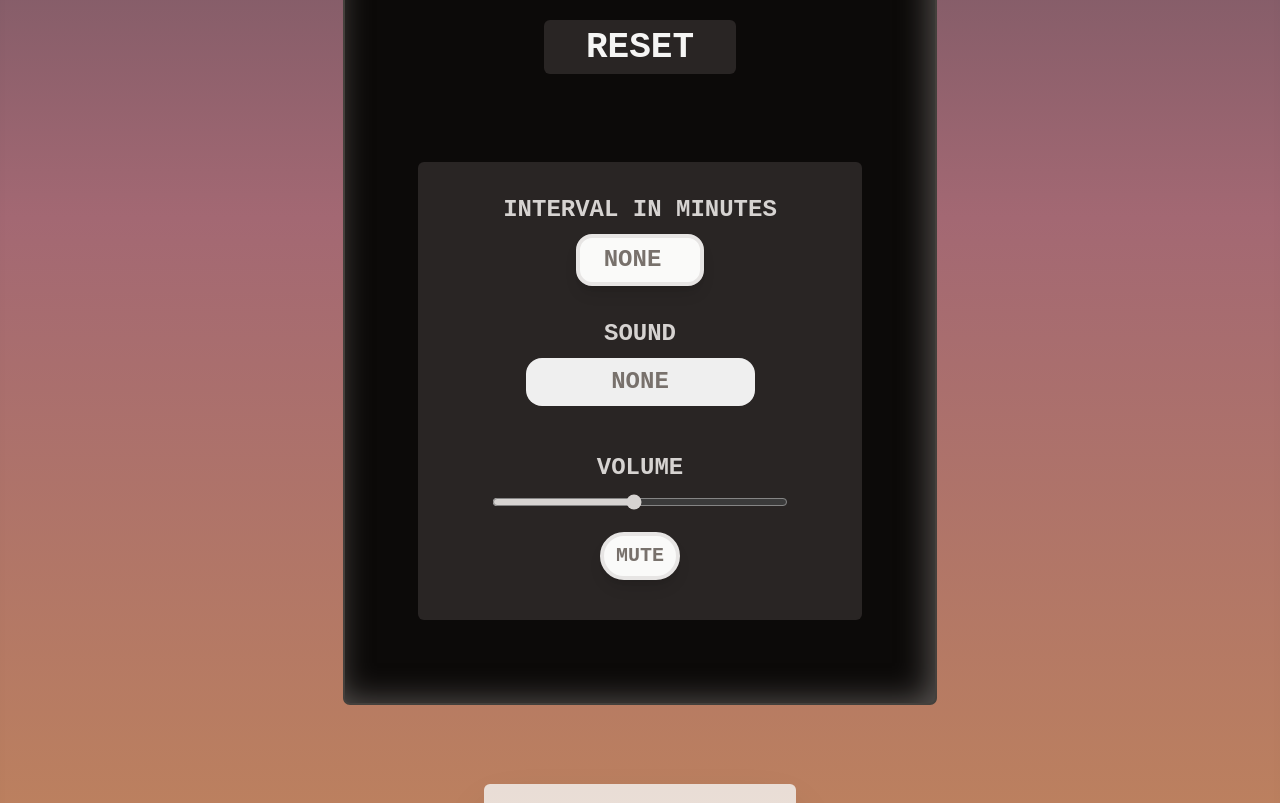
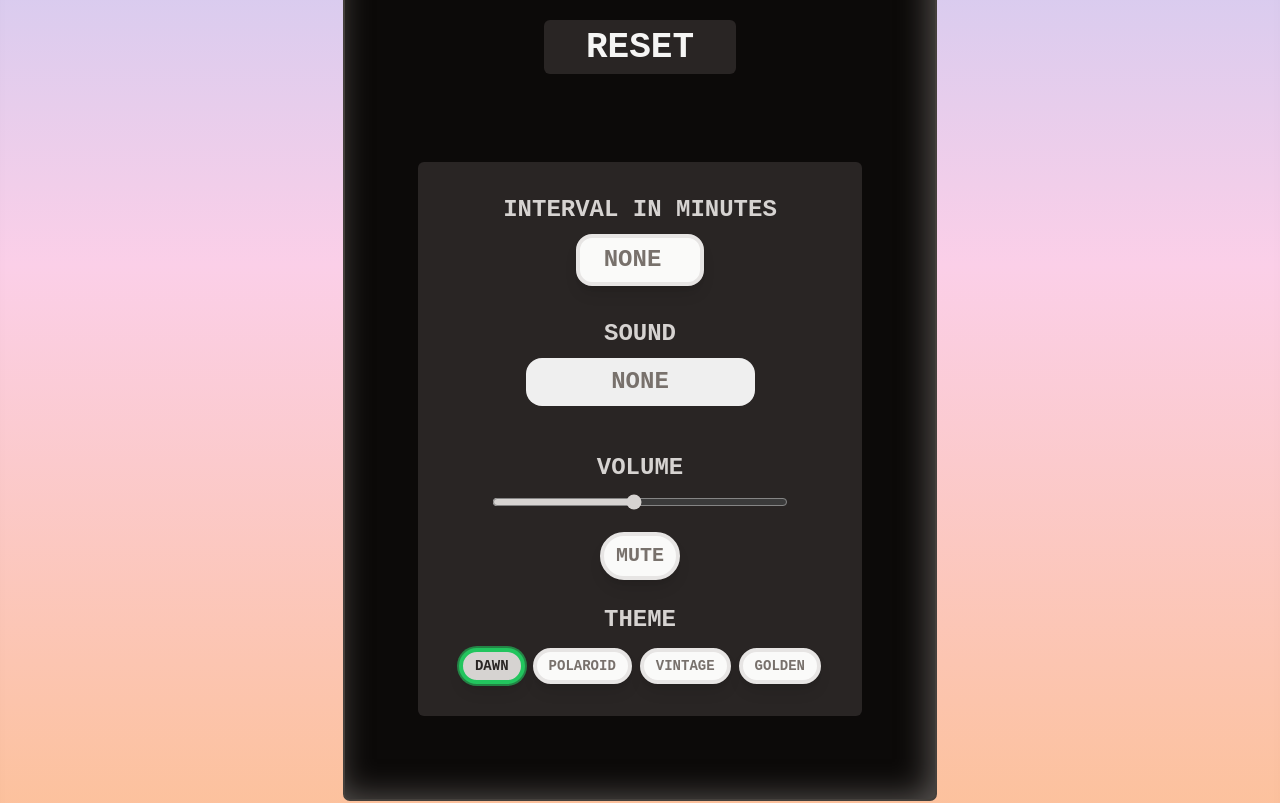
Before and after one commit to davidschraedel/stopwatch, a React (Vite) app: page / in a window 1280 px wide. Shown: the part 570-1373 px from the top of the page. Built offline with nearby package versions, Linux system fonts and the light colour scheme.

Commit message:
feat: add theme selection and persistence to stopwatch

```diff
--- a/src/App.jsx
+++ b/src/App.jsx
@@ -1,11 +1,26 @@
+import { useState, useEffect } from "react";
 import Stopwatch from "./stopwatch/Stopwatch";
 import Footer from "./Footer";
+import { THEMES } from "./themes";
 
 function App() {
+  const [theme, setTheme] = useState(() => {
+    return localStorage.getItem("soundwatch-theme") || "dawn";
+  });
+
+  const handleSetTheme = (newTheme) => {
+    setTheme(newTheme);
+    localStorage.setItem("soundwatch-theme", newTheme);
+  };
+
+  const activeTheme = THEMES.find((t) => t.id === theme) || THEMES[0];
+
   return (
     <>
-      <div className="z-0 min-h-screen pt-20 px-1 sm:px-10 sm:min-w-min text-center text-2xl bg-gradient-to-b from-[#3d4351] via-[#a36873] to-[#c48858] antialiased shadow-outer">
-        <Stopwatch />
+      <div
+        className={`z-0 min-h-screen pt-20 px-1 sm:px-10 sm:min-w-min text-center text-2xl bg-gradient-to-b ${activeTheme.className} antialiased shadow-outer`}
+      >
+        <Stopwatch theme={theme} setTheme={handleSetTheme} />
         <Footer />
       </div>
     </>
--- a/src/stopwatch/Stopwatch.jsx
+++ b/src/stopwatch/Stopwatch.jsx
@@ -1,5 +1,6 @@
 import { useEffect, useRef, useState } from "react";
 import { soundList } from "../assets";
+import { THEMES } from "../themes";
 import Display from "./Display";
 
 const CONSTANTS = {
@@ -7,7 +8,7 @@ const CONSTANTS = {
   STOP: "STOP",
 };
 
-function Stopwatch() {
+function Stopwatch({ theme = "dawn", setTheme = () => {} }) {
   const [startTime, setStartTime] = useState(null);
   const [elapsedTime, setElapsedTime] = useState(0);
   const [isRunning, setIsRunning] = useState(false);
@@ -218,7 +219,7 @@ function Stopwatch() {
                 />
               </div>
               <div className="py-2 flex mx-2 ">
-                <div className="w-full pb-5">
+                <div className="w-full pb-2">
                   <button
                     className={`py-1.5 border-4 mx-auto font-semibold px-3 ease-out duration-300 outline-none  border-stone-200 bg-stone-50 rounded-full shadow-lg text-xl text-center focus:ring-4 focus:ring-green-500
                 ${
@@ -231,6 +232,29 @@ function Stopwatch() {
                   </button>
                 </div>
               </div>
+
+              <div className="pt-2 pb-5 px-2">
+                <h3 className="select-none text-stone-300 font-semibold mb-3">THEME</h3>
+                <div className="flex flex-wrap justify-center gap-2">
+                  {THEMES.map((t) => {
+                    const isSelected = theme === t.id;
+                    return (
+                      <button
+                        key={t.id}
+                        type="button"
+                        onClick={() => setTheme(t.id)}
+                        className={`py-1 px-3 border-4 font-semibold text-xs sm:text-sm rounded-full shadow-lg ease-out duration-300 outline-none focus:ring-4 focus:ring-green-500 ${
+                          isSelected
+                            ? "border-green-500 bg-stone-300 text-stone-800 ring-2 ring-green-500/60"
+                            : "border-stone-200 bg-stone-50 text-stone-500 hover:border-stone-400"
+                        }`}
+                      >
+                        {t.name}
+                      </button>
+                    );
+                  })}
+                </div>
+              </div>
             </div>
           </div>
         </div>
--- /dev/null
+++ b/src/themes.js
@@ -0,0 +1,22 @@
+export const THEMES = [
+  {
+    id: "dawn",
+    name: "DAWN",
+    className: "from-[#93c5fd] via-[#fbcfe8] to-[#fdba74]",
+  },
+  {
+    id: "polaroid",
+    name: "POLAROID",
+    className: "from-[#e0f2fe] via-[#fed7aa] to-[#ea580c]",
+  },
+  {
+    id: "vintage",
+    name: "VINTAGE",
+    className: "from-[#e2e8f0] via-[#d8b4e2] to-[#b08968]",
+  },
+  {
+    id: "golden",
+    name: "GOLDEN",
+    className: "from-[#fef08a] via-[#fb923c] to-[#b45309]",
+  },
+];
```
